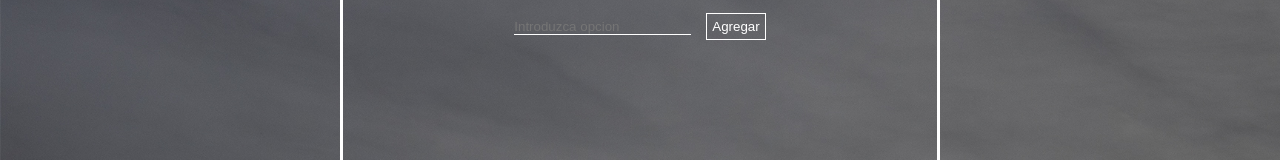
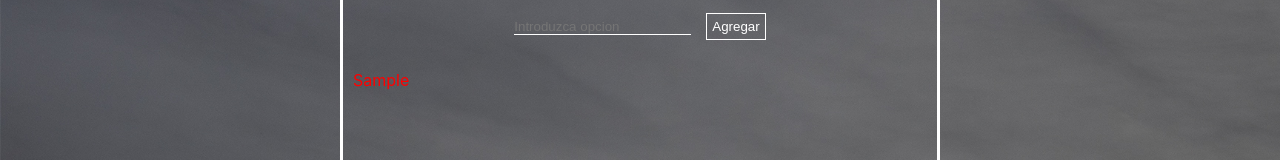
Before and after one commit to NachoXS15/randomSelectorAppTS, a React (Create React App) app: page / in a window 1280 px wide. Both pictures are taken after typing "Sample" into the empty fields and a click on the button "Agregar". Shown: the part 355-515 px from the top of the page. Built offline with nearby package versions, Linux system fonts and the light colour scheme.

Commit message:
fixed bugs when trying to map options

```diff
--- a/src/App.tsx
+++ b/src/App.tsx
@@ -1,5 +1,4 @@
-import React from 'react';
-import logo from './logo.svg';
+
 import './styles/App.scss';
 import Selector from './components/Selector';
 import { useState } from 'react';
@@ -18,7 +17,6 @@ function App(): JSX.Element {
       <Selector addOptions={addOption}/>
       <OptionsList options={options}/>
     </div>
-
   );
 }
 
--- a/src/components/Option.tsx
+++ b/src/components/Option.tsx
@@ -8,8 +8,8 @@ interface Props{
 
 export default function Option({option}: Props) {
   return (
-   <div>
-      <span>{option.name}</span>
+   <div className='options-container'>
+      <span style={{color: 'red'}}>{option.name}</span>
    </div>
   )
 }
--- a/src/components/OptionsList.tsx
+++ b/src/components/OptionsList.tsx
@@ -1,22 +1,22 @@
-import React from 'react'
-import Option from './Option'
-import IOption from '../interfaces/IOption';
-interface Props{
+import React from "react";
+import Option from "./Option";
+import IOption from "../interfaces/IOption";
+interface Props {
   options: IOption[];
 }
 
-
-export default function OptionsList({options}: Props) {
+export default function OptionsList({ options }: Props) {
   return (
     <>
-    {
-      options.map((option) => {
-        <div className='options' key={option.id}>
-          <Option option={option}/>
-          <h2>agregado</h2>
-        </div>
-      })
-    }
+      {
+        options.map((option) => {
+          return (
+            <div className="options" key={option.id}>
+              <Option option={option} />
+            </div>
+          );
+        })
+      }
     </>
   );
 }
--- a/src/components/Selector.tsx
+++ b/src/components/Selector.tsx
@@ -18,11 +18,11 @@ export default function Selector({ addOptions }: Props) {
     e.preventDefault();
     addOptions(option);
     setOption({
-      name: "",
+      name: ""
     });
   };
 
-  const handleInputValue = ({target: { name, value }}: dataElement) => {
+  const handleInputValue = ({ target: { name, value } }: dataElement) => {
     setOption({ ...option, [name]: value });
   };
 
--- a/src/styles/App.scss
+++ b/src/styles/App.scss
@@ -46,6 +46,7 @@ body{
       outline: none;
       color: white;
     }
+
     input::placeholder{
       border: none;
     }
@@ -58,8 +59,12 @@ body{
       color: white;
     }
   }
+
   .options{
-    display: flex;
-    margin-top: 10px;
+    color: red;
+  }
+
+  .options-container{
+    margin: 0px 10px;
   }
 }
```
